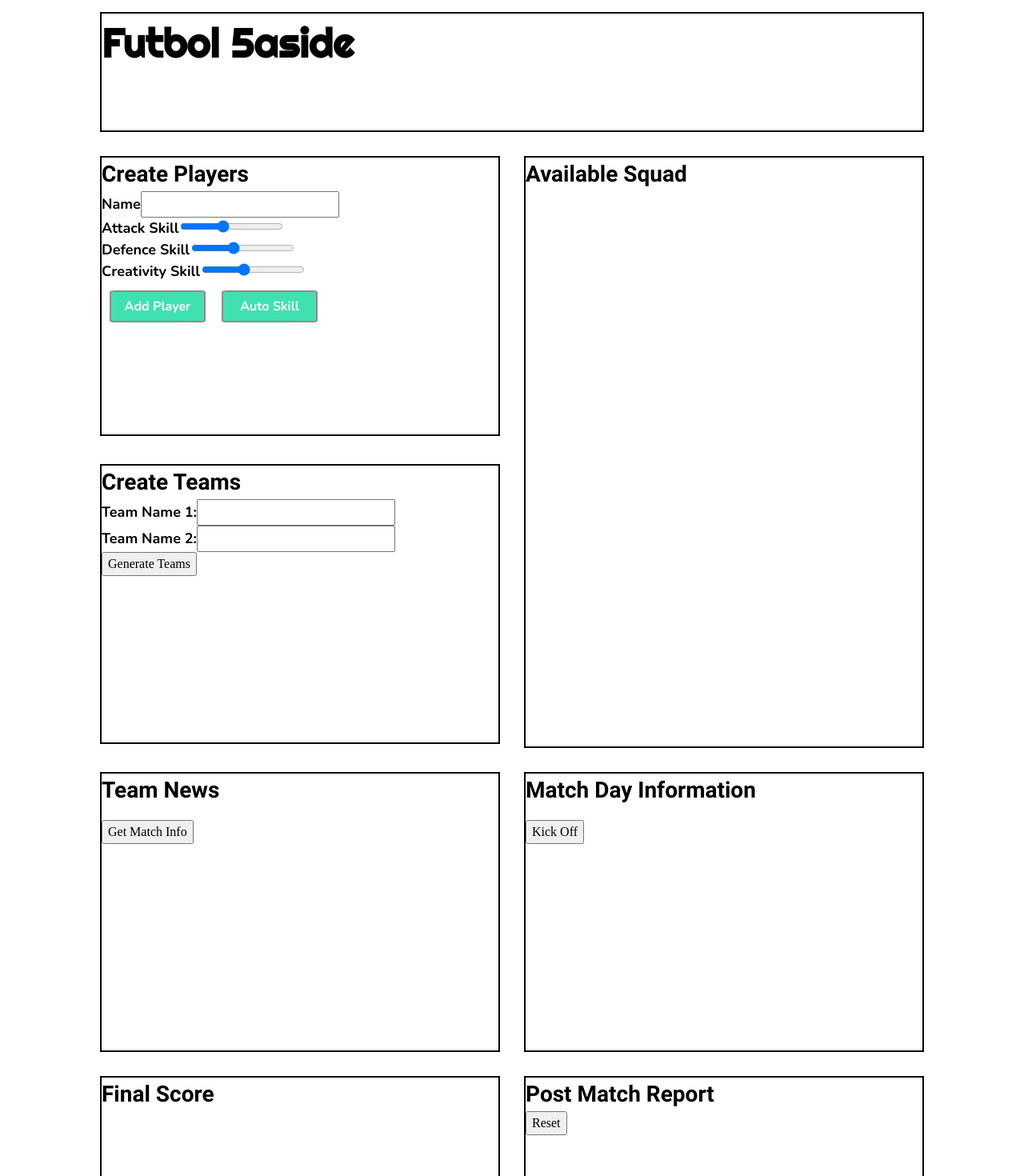
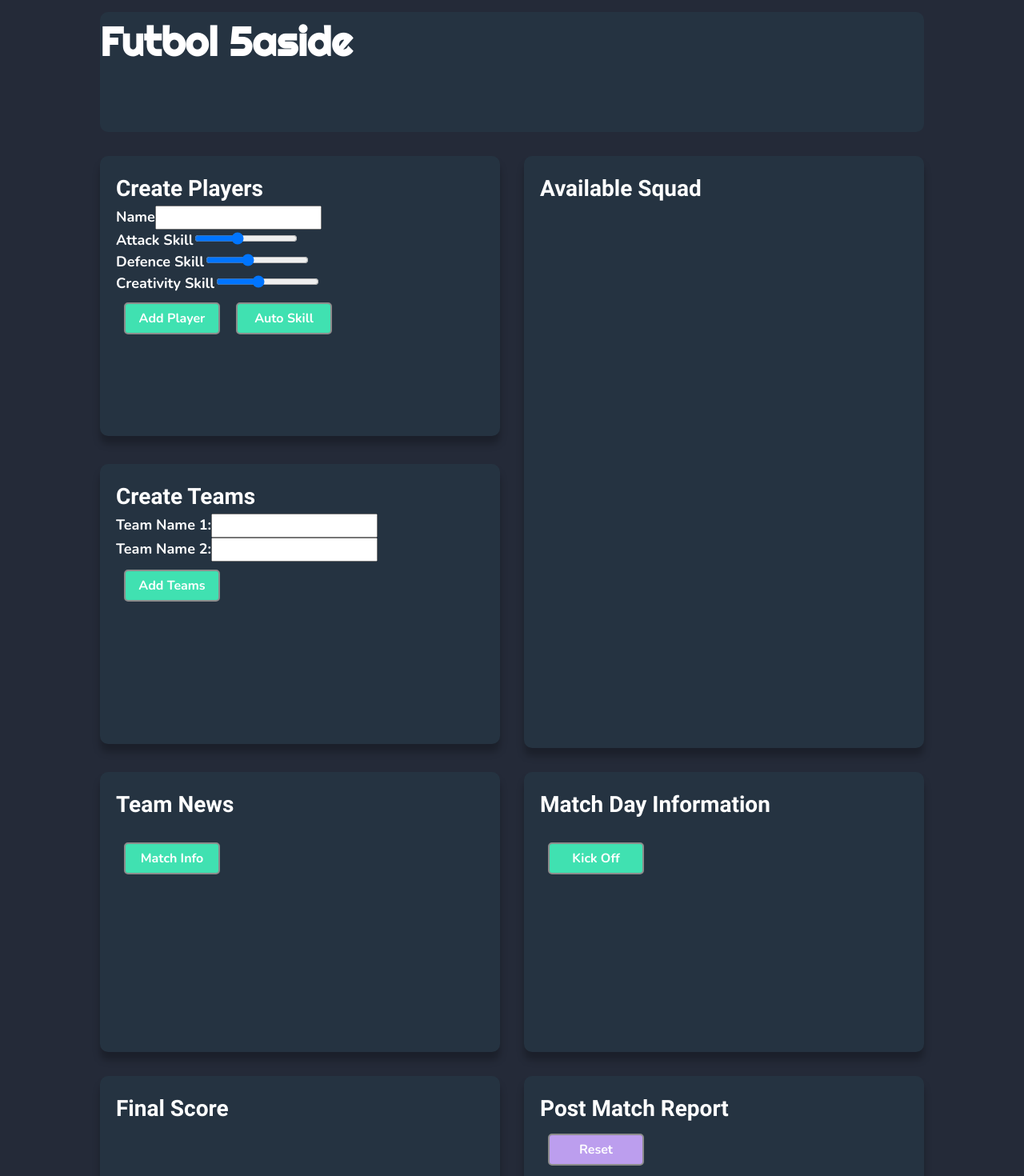
Before and after one commit to bpdm88/football-picker, a React (Create React App) app: page / in a window 1280 px wide. Shown: the top 1470 px of the page at 80% size. Built offline with nearby package versions, Linux system fonts and the light colour scheme.

Commit message:
Shadow + card colour added

```diff
--- a/src/components/MatchDay/MatchDay.js
+++ b/src/components/MatchDay/MatchDay.js
@@ -21,7 +21,9 @@ class MatchDay extends React.Component {
                         <li key={detail.id}>{detail}</li>
                     ))}
                 </ul>
-                <button onClick={this.handleClick}>Kick Off</button>
+                <button onClick={this.handleClick} className="primary-button">
+                    Kick Off
+                </button>
             </section>
         );
     }
--- a/src/components/PostMatch/PostMatch.js
+++ b/src/components/PostMatch/PostMatch.js
@@ -30,7 +30,9 @@ class PostMatch extends React.Component {
                     </ul>
                 )}
 
-                <button onClick={this.handleClick}>Reset</button>
+                <button onClick={this.handleClick} className="secondary-button">
+                    Reset
+                </button>
             </section>
         );
     }
--- a/src/components/Team/Team.js
+++ b/src/components/Team/Team.js
@@ -51,7 +51,9 @@ class Team extends React.Component {
                         handleChange={this.handleChangeTeamName2}
                         value={teamTwo}
                     />
-                    <button disabled={disabled}>Generate Teams</button>
+                    <button disabled={disabled} className="primary-button">
+                        Add Teams
+                    </button>
                 </form>
             </section>
         );
--- a/src/components/TeamNews/TeamNews.js
+++ b/src/components/TeamNews/TeamNews.js
@@ -29,7 +29,9 @@ class TeamNews extends React.Component {
                         <li key={player.id}>{player.name}</li>
                     ))}
                 </ul>
-                <button onClick={this.handleClick}>Get Match Info</button>
+                <button onClick={this.handleClick} className="primary-button">
+                    Match Info
+                </button>
             </section>
         );
     }
--- a/src/styles/button.css
+++ b/src/styles/button.css
@@ -1,10 +1,21 @@
 .primary-button {
     width: 120px;
     height: 40px;
-    border-radius: 5%;
+    border-radius: 5px;
     font-family: Nunito;
     border: 2px solid var(--grey);
     background-color: var(--green);
     color: var(--white);
     margin: var(--spacing-small);
 }
+
+.secondary-button {
+    width: 120px;
+    height: 40px;
+    border-radius: 5px;
+    font-family: Nunito;
+    border: 2px solid var(--grey);
+    background-color: var(--purple);
+    color: var(--white);
+    margin: var(--spacing-small);
+}
--- a/src/styles/header.css
+++ b/src/styles/header.css
@@ -2,8 +2,9 @@ header {
     grid-column: span 2;
     width: 1030px;
     height: 150px;
-    border: 2px solid black;
+    border-radius: 10px;
     margin: var(--spacing-medium);
+    background-color: var(--secondary-blue);
 }
 
 @media screen and (max-width: 1200px) {
--- a/src/styles/large-card.css
+++ b/src/styles/large-card.css
@@ -3,8 +3,11 @@
     grid-row: span 2;
     width: var(--card-lg);
     height: 740px;
-    border: 2px solid black;
+    border-radius: 10px;
     margin: var(--spacing-medium);
+    background-color: var(--secondary-blue);
+    padding: var(--spacing-large);
+    box-shadow: 0px 10px 10px rgba(0, 0, 0, 0.25);
 }
 
 @media screen and (max-width: 1200px) {
--- a/src/styles/small-card.css
+++ b/src/styles/small-card.css
@@ -1,8 +1,11 @@
 .small-card {
     width: var(--card-lg);
     height: 350px;
-    border: 2px solid black;
+    border-radius: 10px;
     margin: var(--spacing-medium);
+    background-color: var(--secondary-blue);
+    padding: var(--spacing-large);
+    box-shadow: 0px 10px 10px rgba(0, 0, 0, 0.25);
 }
 
 @media screen and (max-width: 1200px) {
--- a/src/styles/typography.css
+++ b/src/styles/typography.css
@@ -16,18 +16,20 @@
 .heading-alpha {
     font-family: Righteous, sans-serif;
     font-size: var(--alpha-lg);
+    color: var(--white);
 }
 
 .heading-bravo {
     font-family: Roboto, sans-serif;
     font-size: var(--bravo-lg);
+    color: var(--white);
 }
 
 li,
-input,
 label {
     font-family: Nunito, sans-serif;
     font-size: var(--standard-lg);
+    color: var(--white);
 }
 
 @media screen and (max-width: 1200px) {
--- a/src/styles/wrapper.css
+++ b/src/styles/wrapper.css
@@ -7,6 +7,10 @@
     justify-content: center;
 }
 
+body {
+    background-color: var(--primary-blue);
+}
+
 @media screen and (max-width: 750px) {
     #root {
         display: flex;
```
Also changed, not shown: 1 other file (tests, documents, lock files or other folders).
